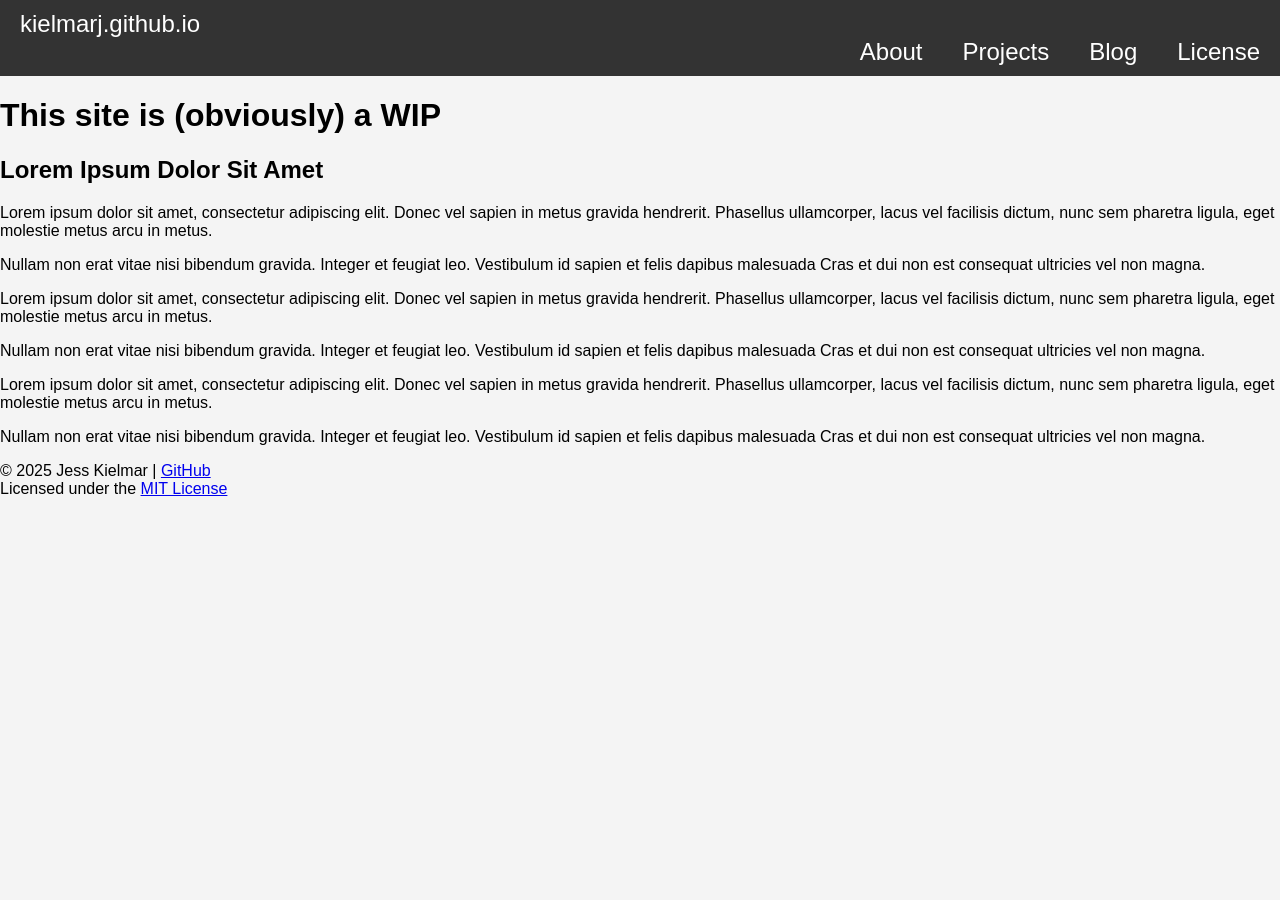
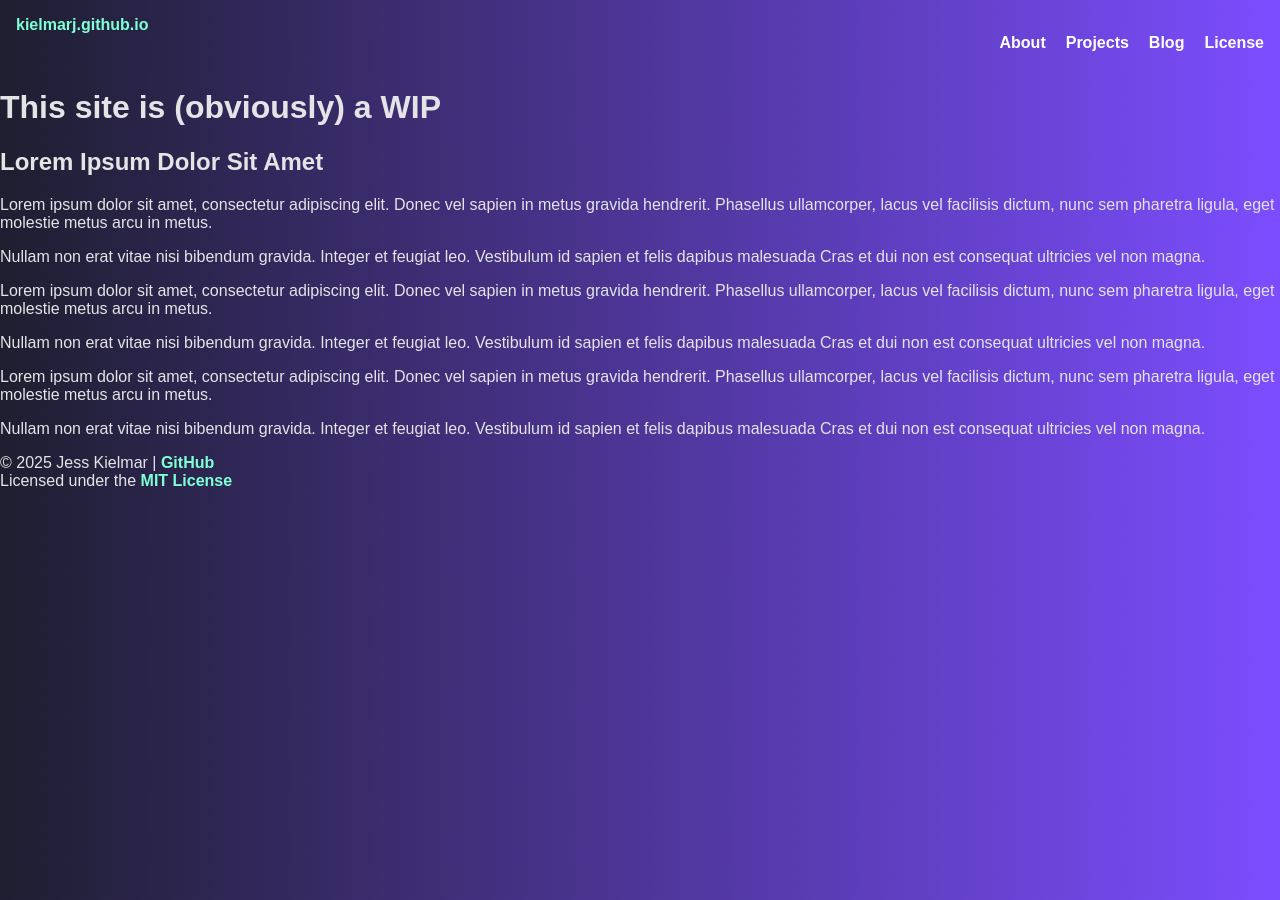
Before and after one commit to kielmarj/kielmarj.github.io, a Jekyll site: the page built from docs/index.md, in a window 1280 px wide. Built offline with Jekyll 4.4.1, drawn with Linux system fonts in a browser that asks for light colours.

Commit message:
update docs/assets/default.css

```diff
--- a/docs/assets/default.css
+++ b/docs/assets/default.css
@@ -1,21 +1,37 @@
+:root {
+	--bg-color: #1e1e2f;
+	--text-color: #e4e4e7;
+	--highlight-color: aquamarine;
+	--secondary-color: #7c4dff;
+}
+
 body {
 	font-family: Arial, sans-serif;
 	margin: 0;
 	padding: 0;
-	background-color: #f4f4f4;
+	height: 1vh;
+	background: linear-gradient(135deg, var(--bg-color), var(--secondary-color));
+	color: var(--text-color);
 }
 
 header {
-	background-color: #333;
-	color: #fff;
-	padding: 10px 0;
+	padding: 1rem;
 }
 
-header a {
-	color: #fff;
+a {
+	color: var(--highlight-color);
 	text-decoration: none;
-	font-size: 24px;
-	margin-left: 20px;
+	font-weight: bold;
+}
+
+a:hover {
+	text-decoration: underline;
+}
+
+ul.header-nav {
+	list-style-type: none;
+	margin: 0;
+	padding: 0;
 }
 
 .header-nav {
@@ -59,3 +75,7 @@ header a {
 		display: none;
 	}
 }
+
+.header-nav.show {
+	display: block !important;
+}
```
